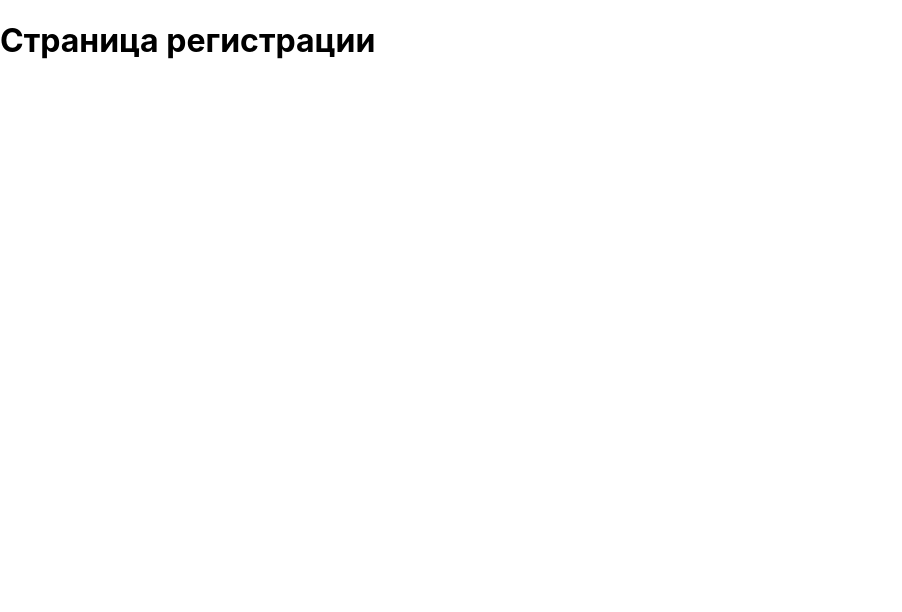
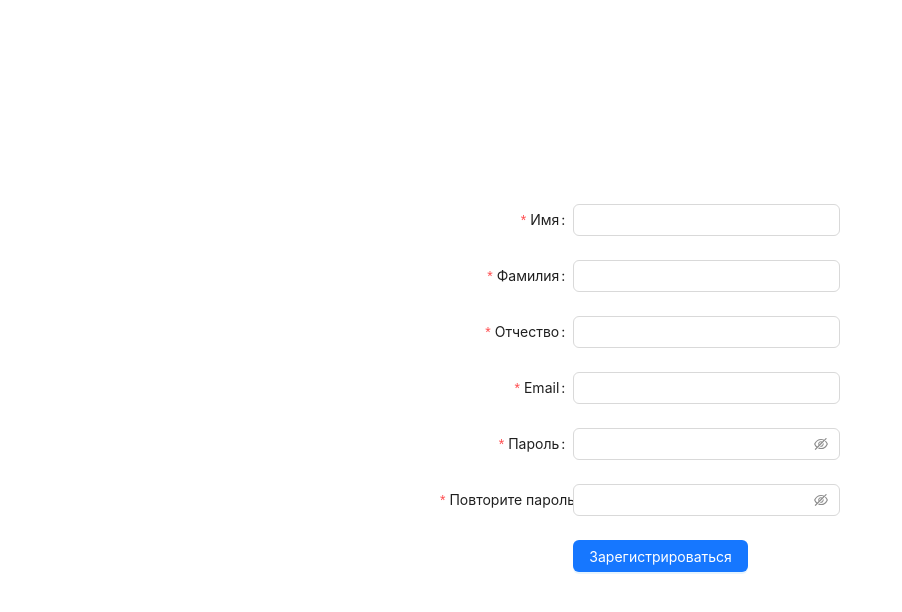
Before and after one commit to Carthago1/bachelor-s-final-qualifying-work, a React (Create React App) app: page /regestration in a window 1280 px wide. Shown: the top 612 px of the page, without its empty margins (0-902 px from the left). Built offline with nearby package versions, Linux system fonts and the light colour scheme.

Commit message:
add RegistrationView

```diff
--- a/src/views/LoginFormView.tsx
+++ b/src/views/LoginFormView.tsx
@@ -31,6 +31,7 @@ const App: React.FC = () => {
         const result = await httpService.post<any>('/login', body);
 
         localStorageService.set('Authorization', result.token);
+        // store
 
         setLoading(false);
     }
--- a/src/views/MainView.tsx
+++ b/src/views/MainView.tsx
@@ -12,6 +12,7 @@ import ProfileView from './ProfileView';
 import HomeView from './HomeView';
 import NotFoundView from './NotFoundView';
 import RegistrationView from './RegistrationView';
+import VideoView from './VideoView';
 
 function MainView() {
     const [isLoggedIn, setIsLoggedIn] = useState(false);
@@ -69,6 +70,7 @@ function MainView() {
                 <Route path='/' element={<HomeView />} />
                 <Route path='/profile' element={<ProfileView />} />
                 <Route path='/regestration' element={<RegistrationView />} />
+                <Route path='/video/:videoId' element={<VideoView />} />
                 <Route path='*' element={<NotFoundView />} />
             </Routes>
         </Router>
--- a/src/views/RegistrationView.tsx
+++ b/src/views/RegistrationView.tsx
@@ -1,11 +1,22 @@
-import React, { useEffect } from 'react';
+import React, { useEffect, useState } from 'react';
 import { useNavigate } from 'react-router-dom';
 import { useSelector } from 'react-redux';
 import { RootState } from '@/store/store';
+import { Flex, Form, Spin, Input, Button } from 'antd';
+
+type FieldType = {
+    name?: string;
+    surname?: string;
+    patronomyc?: string;
+    email?: string;
+    password?: string;
+    repeatedPassword?: string;
+};
 
 export default function RegistrationView() {
     const navigate = useNavigate();
     const { authorized } = useSelector((state: RootState) => state.user);
+    const [loading, setLoading] = useState(false);
 
     useEffect(() => {
         if (authorized) {
@@ -13,7 +24,79 @@ export default function RegistrationView() {
         }
     })
 
+    async function onFinish(values: FieldType) {
+        setLoading(true);
+        console.log(values);
+        // ЗАПРОС
+        setLoading(false);
+    }
+
     return (
-        <h1>Страница регистрации</h1>
+        <Flex justify={'center'} align={'center'} style={{height: '100vh'}} vertical>
+            {loading && <Spin fullscreen/>}
+            <Form
+                name="basic"
+                labelCol={{ span: 8 }}
+                wrapperCol={{ span: 16 }}
+                style={{ maxWidth: 600, width: 400 }}
+                initialValues={{ remember: true }}
+                onFinish={onFinish}
+                autoComplete="off"
+            >
+                <Form.Item<FieldType>
+                    label="Имя"
+                    name="name"
+                    rules={[{ required: true, message: 'Please input your name!' }]}
+                >
+                    <Input />
+                </Form.Item>
+
+                <Form.Item<FieldType>
+                    label="Фамилия"
+                    name="surname"
+                    rules={[{ required: true, message: 'Please input your surname!' }]}
+                >
+                    <Input />
+                </Form.Item>
+
+                <Form.Item<FieldType>
+                    label="Отчество"
+                    name="patronomyc"
+                    rules={[{ required: true, message: 'Please input your Patronomyc!' }]}
+                >
+                    <Input />
+                </Form.Item>
+
+                <Form.Item<FieldType>
+                    label="Email"
+                    name="email"
+                    rules={[{ required: true, message: 'Please input your email!' }]}
+                >
+                    <Input />
+                </Form.Item>
+
+                <Form.Item<FieldType>
+                    label="Пароль"
+                    name="password"
+                    rules={[{ required: true, message: 'Please input your password!' }]}
+                >
+                    <Input.Password />
+                </Form.Item>
+
+                <Form.Item<FieldType>
+                    label="Повторите пароль"
+                    name="repeatedPassword"
+                    rules={[{ required: true, message: 'Please repeat your password!' }]}
+                >
+                    <Input.Password />
+                </Form.Item>
+
+                <Form.Item wrapperCol={{ offset: 8, span: 16 }}>
+                    <Button type="primary" htmlType="submit">
+                        Зарегистрироваться
+                    </Button>
+                </Form.Item>
+            </Form>
+        </Flex>
     )
 }
--- /dev/null
+++ b/src/views/VideoView.tsx
@@ -0,0 +1,9 @@
+import React from 'react';
+import { useParams } from 'react-router-dom';
+
+export default function VideoView() {
+    const { videoId } = useParams();
+    return (
+        <h1>{`Страница видео с id ${videoId}`}</h1>
+    )
+}
```
